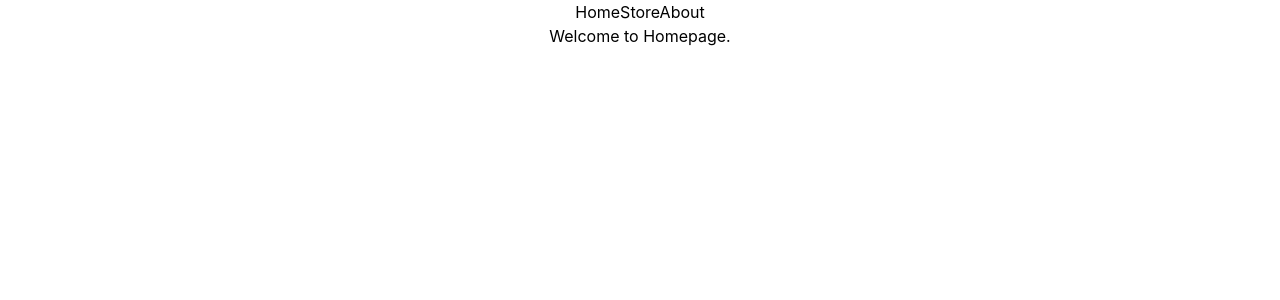
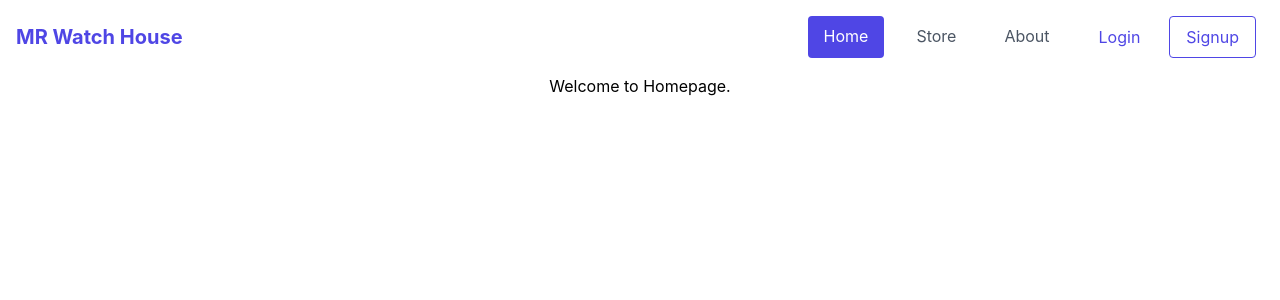
Before and after one commit to MashodRana/mr-watch-house-client-side, a React (Create React App) app: page / in a window 1280 px wide. Shown: the top 300 px of the page. Built offline with nearby package versions, Linux system fonts and the light colour scheme.

Commit message:
basic header setup done.

```diff
--- a/src/Components/Header/Header.jsx
+++ b/src/Components/Header/Header.jsx
@@ -1,15 +1,71 @@
 import React from "react";
-import { Link } from "react-router-dom";
-import './Header.css'
+import { Link, NavLink } from "react-router-dom";
+import "./Header.css";
 
-const Header = ()=>{
-    return(
-        <>
-        <Link to='/home'>Home</Link>
-        <Link to='/store'>Store</Link>
-        <Link to='/about'>About</Link>
-        </>
-    );
+const Header = () => {
+  const toogleButton = (evnt) => {
+    let collapse = document.querySelector("#navbar-collapse");
+    collapse.classList.toggle("hidden");
+    collapse.classList.toggle("flex");
+  };
+
+  return (
+    <>
+      <nav class="bg-white py-2 md:py-4">
+        <div class="container px-4 mx-auto md:flex md:items-center">
+          <div class="flex justify-between items-center">
+            <NavLink to="/" class="font-bold text-xl text-indigo-600">
+              MR Watch House
+            </NavLink>
+            <button
+              class="border border-solid border-gray-600 px-3 py-1 rounded text-gray-600 opacity-50 hover:opacity-75 md:hidden"
+              id="navbar-toggle"
+              onClick={toogleButton}
+            >
+              <i class="fas fa-bars"></i>
+            </button>
+          </div>
+
+          <div
+            class="hidden md:flex flex-col md:flex-row md:ml-auto mt-3 md:mt-0"
+            id="navbar-collapse"
+          >
+            <NavLink
+              to="/home"
+              class="p-2 lg:px-4 md:mx-2 text-white rounded bg-indigo-600"
+            >
+              Home
+            </NavLink>
+            <NavLink
+              to="/store"
+              class="p-2 lg:px-4 md:mx-2 text-gray-600 rounded hover:bg-gray-200 hover:text-gray-700 transition-colors duration-300"
+            >
+              Store
+            </NavLink>
+            <NavLink
+              to="/about"
+              class="p-2 lg:px-4 md:mx-2 text-gray-600 rounded hover:bg-gray-200 hover:text-gray-700 transition-colors duration-300"
+            >
+              About
+            </NavLink>
+
+            <NavLink
+              to="/login"
+              class="p-2 lg:px-4 md:mx-2 text-indigo-600 text-center border border-transparent rounded hover:bg-indigo-100 hover:text-indigo-700 transition-colors duration-300"
+            >
+              Login
+            </NavLink>
+            <NavLink
+              to="/signup"
+              class="p-2 lg:px-4 md:mx-2 text-indigo-600 text-center border border-solid border-indigo-600 rounded hover:bg-indigo-600 hover:text-white transition-colors duration-300 mt-1 md:mt-0 md:ml-1"
+            >
+              Signup
+            </NavLink>
+          </div>
+        </div>
+      </nav>
+    </>
+  );
 };
 
 export default Header;
```
